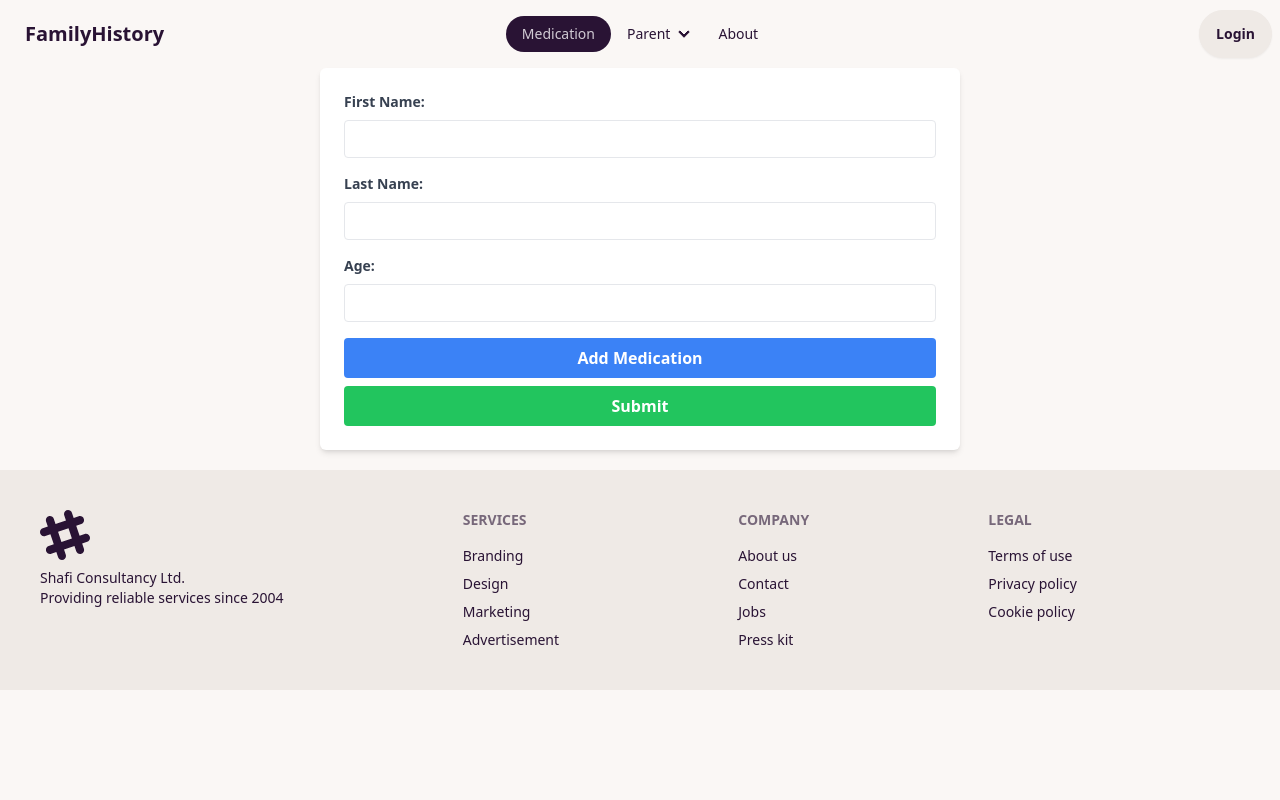
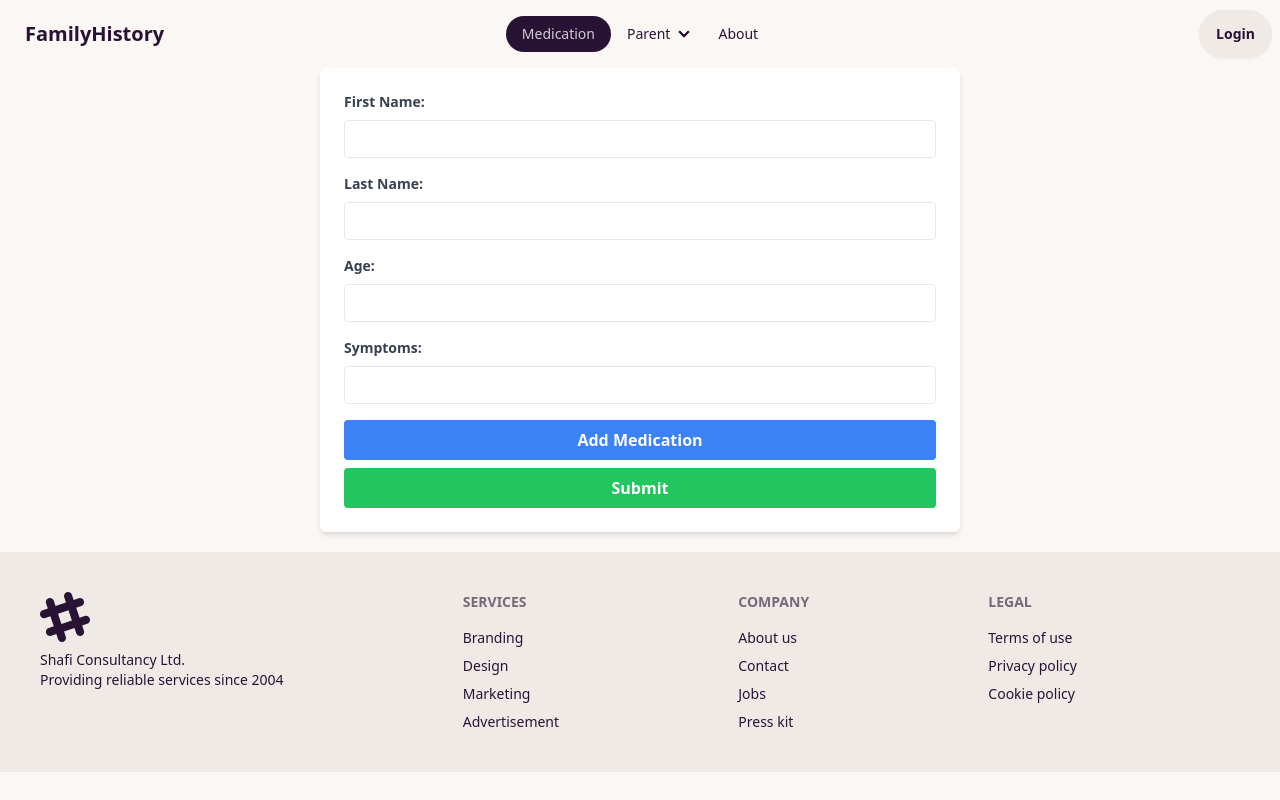
Before and after one commit to Aminul667/med, a React (Vite) app: page /medication in a window 1280 px wide. Built offline with nearby package versions, Linux system fonts and the light colour scheme.

Commit message:
added required to the required fields

```diff
--- a/src/pages/AddMedication/AddMedication.jsx
+++ b/src/pages/AddMedication/AddMedication.jsx
@@ -39,9 +39,16 @@
         <input
           type="text"
           id="firstName"
-          {...register("firstName")}
+          {...register("firstName", {
+            required: "First Name is required",
+          })}
           className="appearance-none border rounded w-full py-2 px-3 text-gray-700 leading-tight focus:outline-none focus:shadow-outline"
         />
+        {errors?.firstName && (
+          <p className="text-red-500 text-xs mt-1">
+            {errors.firstName.message}
+          </p>
+        )}
       </div>
       <div className="mb-4">
         <label
@@ -53,7 +60,9 @@
         <input
           type="text"
           id="lastName"
-          {...register("lastName")}
+          {...register("lastName", {
+            required: "First Name is required",
+          })}
           className="appearance-none border rounded w-full py-2 px-3 text-gray-700 leading-tight focus:outline-none focus:shadow-outline"
         />
       </div>
@@ -67,10 +76,30 @@
         <input
           type="number"
           id="age"
-          {...register("age")}
+          {...register("age", {
+            required: "First Name is required",
+          })}
           className="appearance-none border rounded w-full py-2 px-3 text-gray-700 leading-tight focus:outline-none focus:shadow-outline"
         />
       </div>
+
+      {/* text area */}
+      <div className="mb-4">
+        <label
+          htmlFor="symptoms"
+          className="block text-gray-700 text-sm font-bold mb-2"
+        >
+          Symptoms:
+        </label>
+        <input
+          type="textarea"
+          id="symptoms"
+          {...register("symptoms")}
+          className="appearance-none border rounded w-full py-2 px-3 text-gray-700 leading-tight focus:outline-none focus:shadow-outline"
+        />
+      </div>
+
+      {/* medication fields */}
       {medicationFields.map((medicationField, index) => (
         <div key={medicationField.id} className="mb-4 flex gap-5">
           <div className="flex-grow">
```
